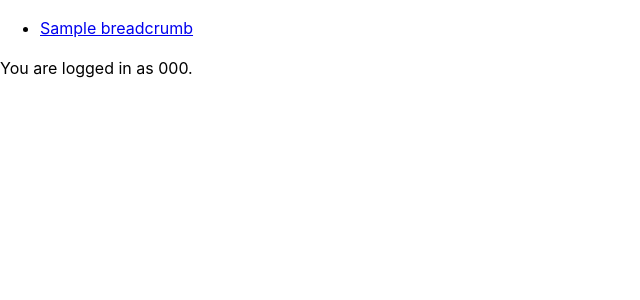
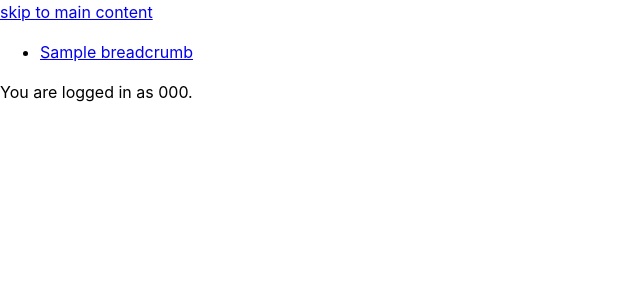
Before and after one commit to leej3/fmrif-scheduler-morse-version, a Flask app: template scheduler/templates/page.html in a window 1280 px wide. Shown: the top 300 px of the page, without its empty margins (0-640 px from the left). Run offline with Flask 2, Linux system fonts and the light colour scheme; tables that the repository leaves empty hold one stand-in row (values such as "Sample post"); the template is opened without the code that fills it: values that come from a table or form of the project are taken from there, most other values are stand-ins (such as "Sample title", 1, 10 or a date in 2020); parts of the project's set-up code (start-up, migrations or seed data) failed here and were passed over.

Commit message:
add basic skiplink

```diff
--- a/scheduler/templates/page.html
+++ b/scheduler/templates/page.html
@@ -3,6 +3,9 @@
 	{% block head %}{% endblock %}
 {% endblock %}
 {% block basebody %}
+	<nav aria-label="skip link">
+		<a href="#main">skip to main content</a>
+	</nav>
 	<nav aria-label=breadcrumb>
 		<ul>
 			{% for (name, url) in breadcrumb %}
@@ -25,5 +28,5 @@
 			</section>
 		{% endif %}
 	{% endwith %}
-	<main>{% block body %}{% endblock %}</main>
+	<main id=main tabindex="-1">{% block body %}{% endblock %}</main>
 {% endblock %}
```
